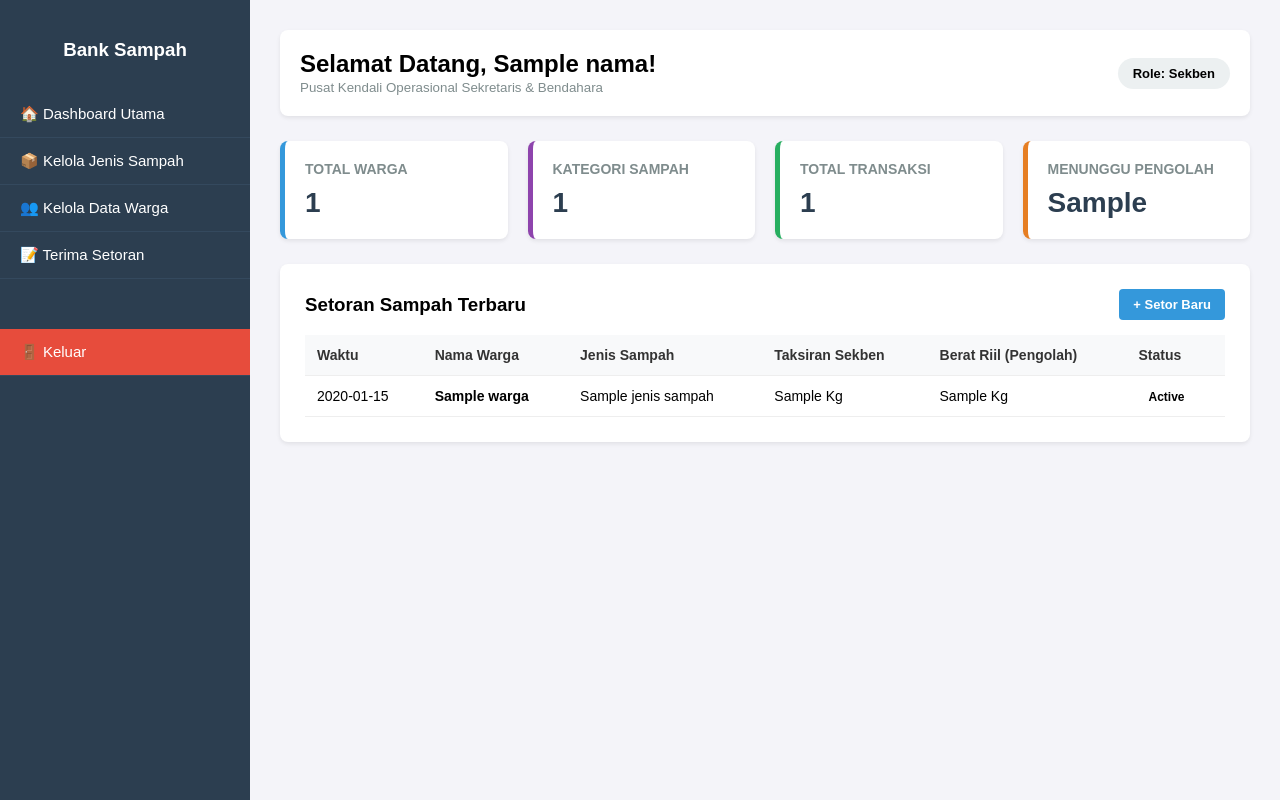
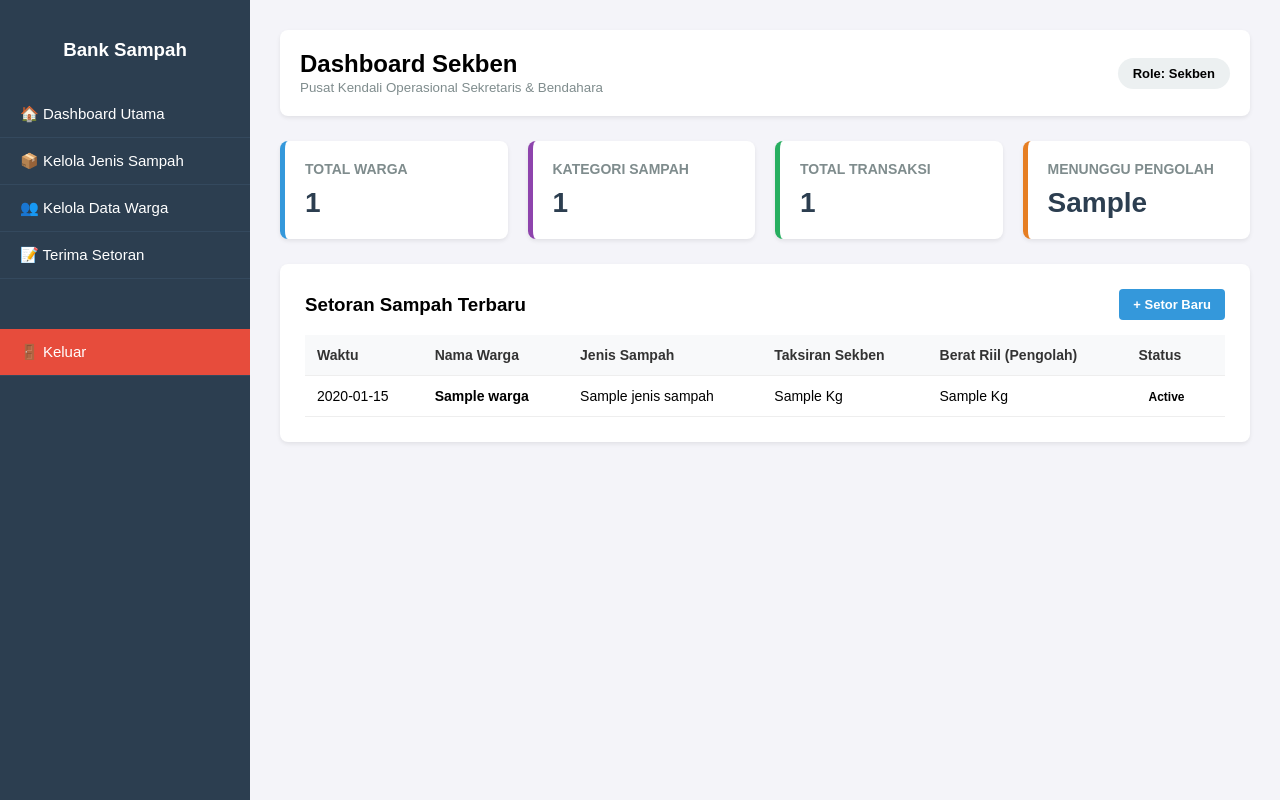
Before and after one commit to Aliansyah20/Bank-Sampah-Web, a Flask app: template app/templates/dashboard/sekben_dashboard.html in a window 1280 px wide. Run offline with Flask 3, Linux system fonts and the light colour scheme; the template is opened without the code that fills it: most values are stand-ins (such as "Sample title", 1, 10 or a date in 2020).

Commit message:
Update sekben_dashboard.html

```diff
--- a/app/templates/dashboard/sekben_dashboard.html
+++ b/app/templates/dashboard/sekben_dashboard.html
@@ -48,7 +48,7 @@
     <div class="content">
         <div class="header">
             <div>
-                <h2 style="margin: 0;">Selamat Datang, {{ nama }}!</h2>
+                <h2 style="margin: 0;">Dashboard Sekben</h2>
                 <small style="color: #7f8c8d;">Pusat Kendali Operasional Sekretaris & Bendahara</small>
             </div>
             <span style="background: #ecf0f1; padding: 8px 15px; border-radius: 20px; font-weight: bold; font-size: 13px;">Role: Sekben</span>
```
